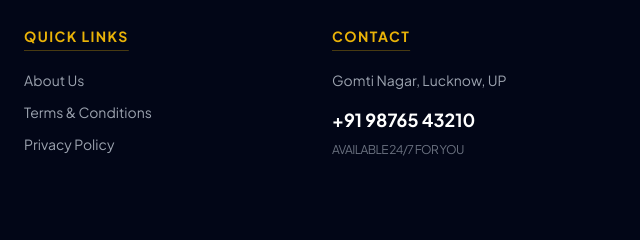
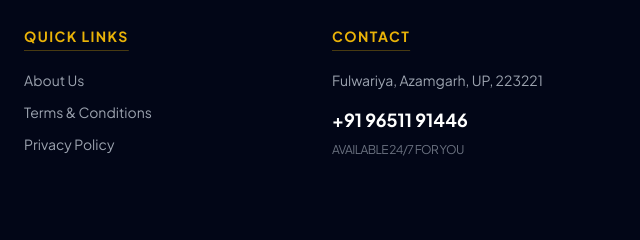
Before and after one commit to moazzamazmi333-ui/Bookgadi, a plain HTML site: page index.html in a window 1280 px wide. Shown: the part 1451-1691 px from the top of the page, 640-1280 px from the left. Drawn offline with nearby package versions, Linux system fonts and the light colour scheme.

Commit message:
Update index.html

```diff
--- a/index.html
+++ b/index.html
@@ -179,8 +179,8 @@
 
             <div>
                 <h4 class="font-bold mb-6 text-yellow-500 uppercase tracking-widest text-sm underline underline-offset-8 decoration-yellow-500/30">Contact</h4>
-                <p class="text-gray-400 text-sm mb-4">Gomti Nagar, Lucknow, UP</p>
-                <p class="font-bold text-lg text-white">+91 98765 43210</p>
+                <p class="text-gray-400 text-sm mb-4">Fulwariya, Azamgarh, UP, 223221</p>
+                <p class="font-bold text-lg text-white">+91 96511 91446</p>
                 <p class="text-gray-500 text-xs mt-2 uppercase tracking-tighter">Available 24/7 for you</p>
             </div>
         </div>
```
